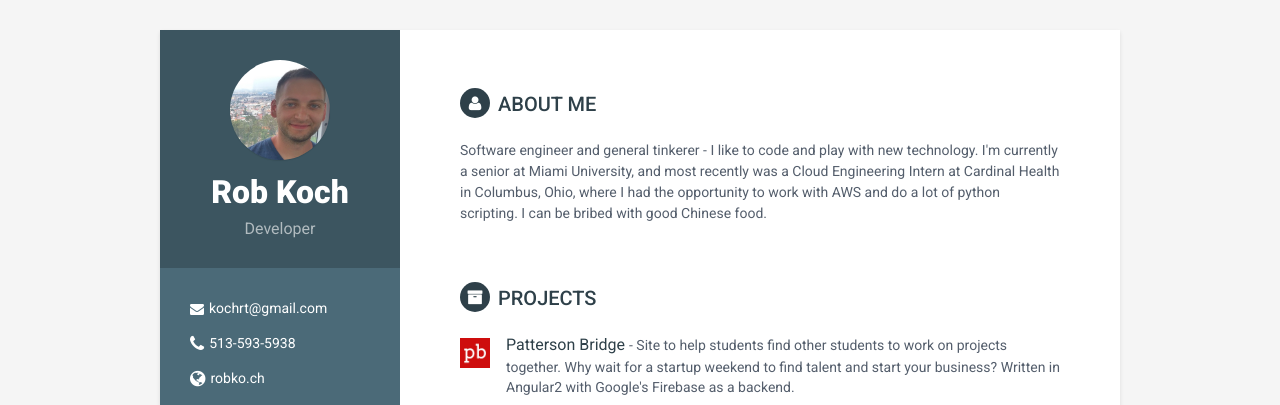
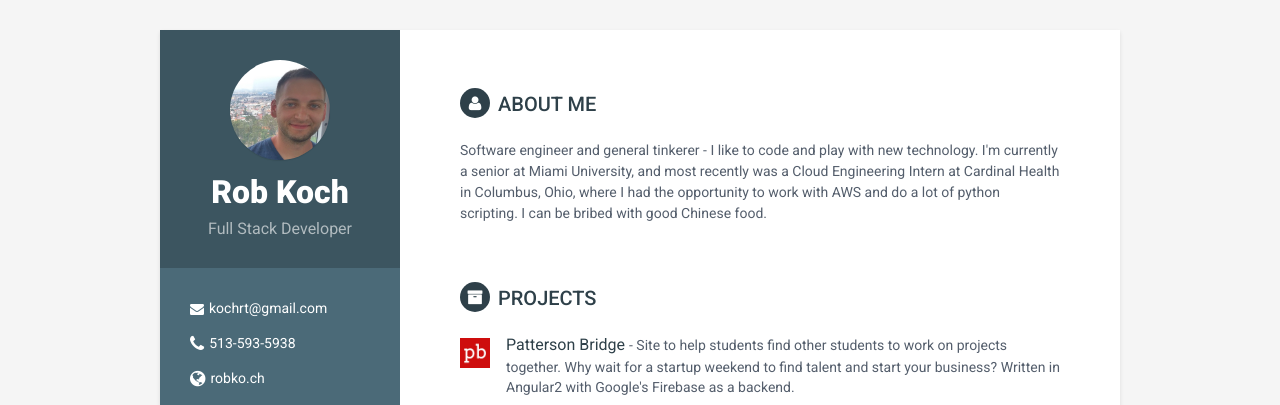
Before and after one commit to kochrt/kochrt.github.io, a Jekyll site: the page built from index.md, in a window 1280 px wide. Shown: the top 405 px of the page. Built offline with Jekyll 4.4.1, drawn with Linux system fonts in a browser that asks for light colours.

Commit message:
full stack developer now

```diff
--- a/_config.yml
+++ b/_config.yml
@@ -14,7 +14,7 @@ style: styles-6
 
 #Profile information
 name: Rob Koch
-tagline: Developer
+tagline: Full Stack Developer
 pic: profile.jpg  #place a 100x100 picture inside /assets/images/ folder and provide the name of the file below
 
 #sidebar links
```
